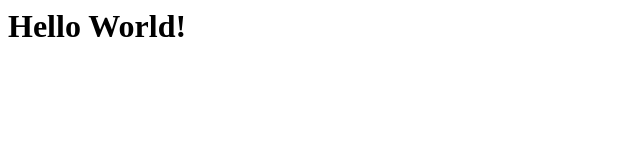
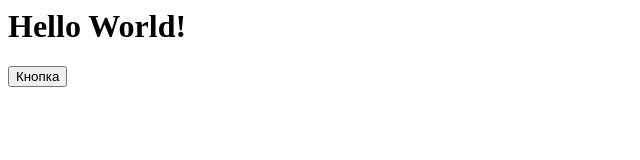
Before and after one commit to borovikovworks/ccMHueid6J, a plain HTML site: page index.html in a window 1280 px wide. Shown: the whole page, without its empty margins (0-640 px from the left). Drawn offline with Linux system fonts and the light colour scheme.

Commit message:
Update index.html

```diff
--- a/index.html
+++ b/index.html
@@ -18,4 +18,5 @@
 </head>
 <body>
    <h1>Hello World!</h1>
+    <button type="button">Кнопка</button>
 </body>
```
